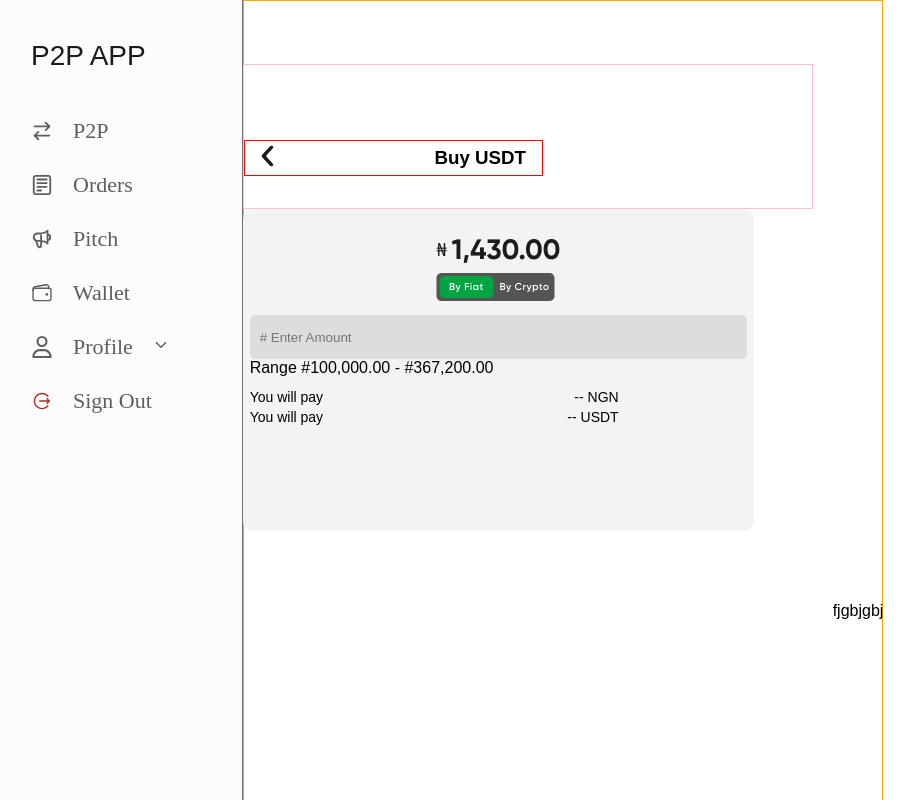
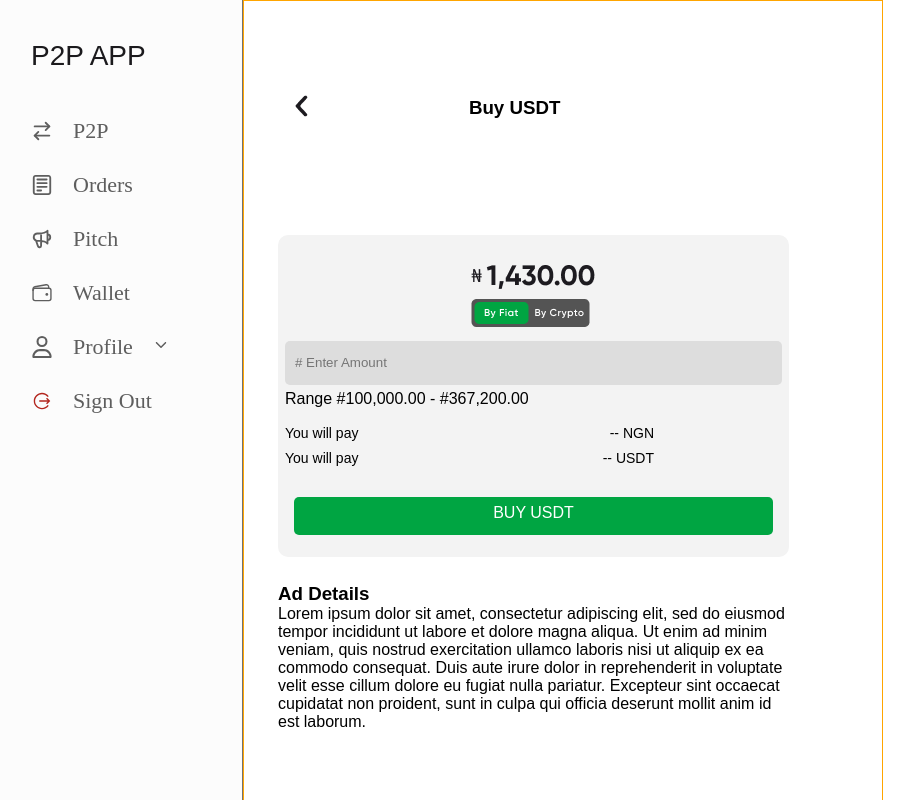
Before and after one commit to Stringcode-Limited/p2p-front-end, a React (Vite) app: page /app/buyUSDT in a window 1280 px wide. Shown: the top 800 px of the page, without its empty margins (13-927 px from the left). Built offline with nearby package versions, Linux system fonts and the light colour scheme; a web font is replaced by a local one.

Commit message:
usdt features added

```diff
--- /dev/null
+++ b/src/pages/app/app-home-page/BuyUsdt/Buyudstbtn.tsx
@@ -0,0 +1,13 @@
+import React from 'react';
+import "./Buyusdt.css"
+
+function Buyudstbtn() {
+  return (
+    <div className='Buyusdt-btn'>
+        <div className="Buy-btn">BUY USDT</div>
+
+    </div>
+  );
+}
+
+export default Buyudstbtn;
--- a/src/pages/app/app-home-page/BuyUsdt/Buyusdt.css
+++ b/src/pages/app/app-home-page/BuyUsdt/Buyusdt.css
@@ -23,7 +23,6 @@
     display: flex;
     gap: 161px;
     margin-top: 75px;
-    border: 1px solid red;
     width: 299.23px;
     height: 36px;
     align-items: center;
@@ -31,9 +30,9 @@
 }
 
 .usdt-info .middle-section{
-    border: 1px solid pink;
     width: 570px;
     height: 145px;
+    margin-top: -400px;
 
 
 }
@@ -53,16 +52,15 @@
     display: flex;
     align-items: center;
     justify-content: center;
+
+
 }
 .inner-container{
     width: 479px;
     height: 274px;
 }
-.usdt-info .dev-usdt{
-    border: 1px solid black;
-}
+
 .recent{
-    border: 1px solid green;
     width: 384px;
 }
 input[type="text"]{
@@ -78,10 +76,14 @@
 }
 .usdt-info .amount{
     width: 497px;
+    margin-top: 5px;
 }
 .usdt-info .pays{
-    margin-top: 10px;
+    margin-top: 15px;
     width: 479px;
+    display: flex;
+    flex-direction: column;
+    gap: 5px;
 
 }
 .usdt-info .fig-bold{
@@ -108,3 +110,26 @@
 .usdt-info .entering-filed{
     margin-top: 10px;
 }
+.usdt-info .Buy-btn{
+    width: 479px;
+    height: 38px;
+    border-radius: 5px;
+    background-color: #00A542;
+    padding: 7px;
+
+}
+.usdt-info .btn{
+    text-align: center;
+    margin-top: -60px;
+}
+.usdt-info .details{
+    width: 511px;
+    height: 224px;
+    display: flex;
+    flex-direction: column;
+    margin-top: -600px;
+}
+.usdt-info .comm{
+    font-family: 'Gilroy-Medium', sans-serif;
+
+}
--- a/src/pages/app/app-home-page/BuyUsdt/Buyusdt.tsx
+++ b/src/pages/app/app-home-page/BuyUsdt/Buyusdt.tsx
@@ -4,6 +4,7 @@
 import figure from "../../../../assets/images/figure.png"
 import fiat from "../../../../assets/images/fiat.png"
 import pays from "../../../../assets/images/pays.png"
+import Buyudstbtn from "./Buyudstbtn";
 
 
 
@@ -55,13 +56,21 @@
                             </div>
                         </div>
                     </div>
+
                 </div>
+                <div className="btn">
+                        <Buyudstbtn />
+                    </div>
             </div>
+                <div className="details">
+                        <div className="det">
+                            <h3>Ad Details</h3>
+                            </div>
+                        <div className="comments">
+                            <p className="comm">Lorem ipsum dolor sit amet, consectetur adipiscing elit, sed do eiusmod tempor incididunt ut labore et dolore magna aliqua. Ut enim ad minim veniam, quis nostrud exercitation ullamco laboris nisi ut aliquip ex ea commodo consequat. Duis aute irure dolor in reprehenderit in voluptate velit esse cillum dolore eu fugiat nulla pariatur. Excepteur sint occaecat cupidatat non proident, sunt in culpa qui officia deserunt mollit anim id est laborum.</p>
+                        </div>
+                </div>
            </div>
-           <div className="joy">
-            fjgbjgbj
-           </div>
-
     </div>
 
   );
```
